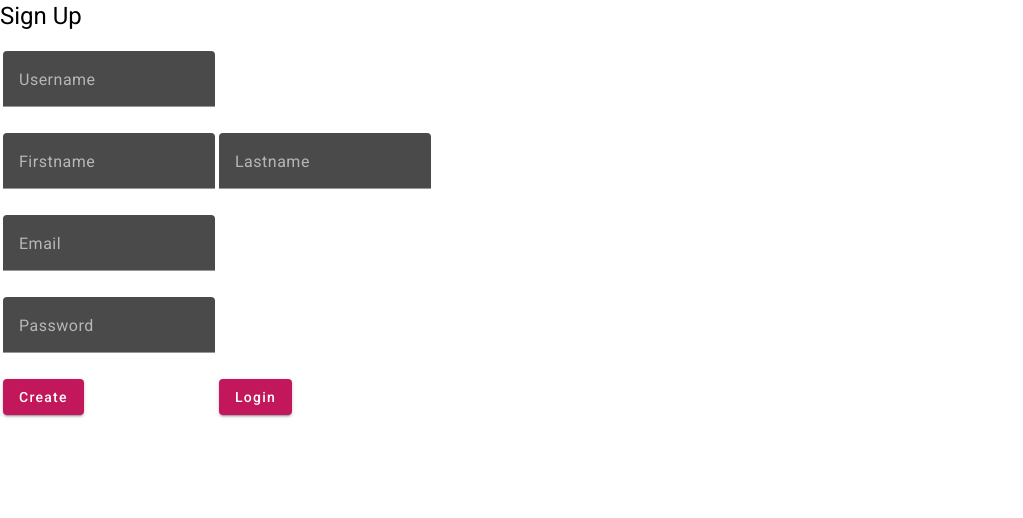
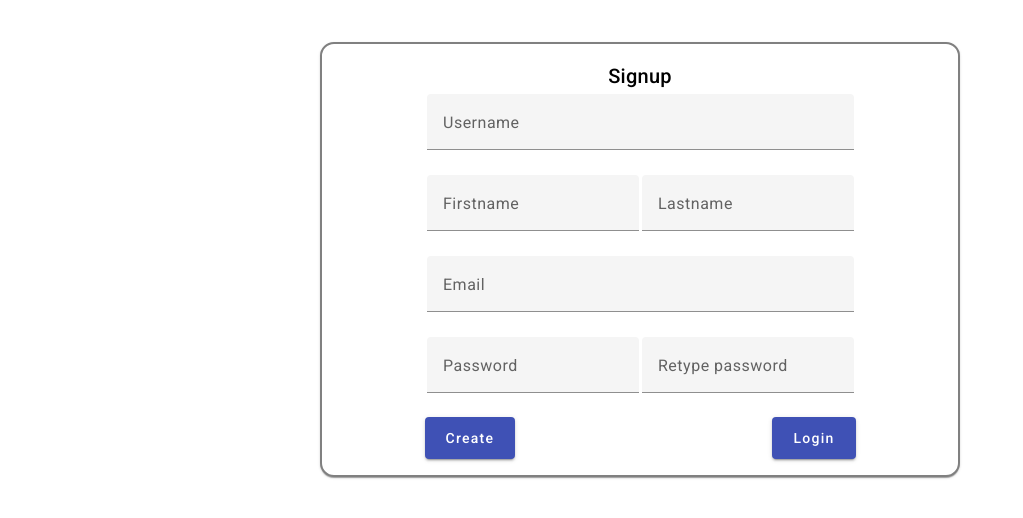
Before and after one commit to alex210501/AW4L-ExpenseTracker-FrontEnd, an Angular app in the folder expensestracker/: page /signup in a window 1280 px wide. Shown: the top 518 px of the page, without its empty margins (0-1023 px from the left). Built offline with nearby package versions, Linux system fonts and the light colour scheme.

Commit message:
Add style in spaces, expenses and signup screens

```diff
--- a/expensestracker/src/app/components/signup/signup.component.css
+++ b/expensestracker/src/app/components/signup/signup.component.css
@@ -0,0 +1,35 @@
+.signup-body {
+    margin-top: 3em;
+    width: 50%;
+    border: 2px solid grey;
+    border-radius: 1em;
+    margin-left: auto;
+    margin-right: auto;
+}
+
+.signup-title {
+    display: flex;
+    justify-content: center; /* align horizontal */
+    align-items: center; /* align vertical */
+    color: black;
+}
+
+.signup-input {
+    width: 100%;
+    color: blue;
+    background-color: white;
+}
+
+.signup-content {
+    margin-left: auto;
+    margin-right: auto;
+}
+
+.signup-buttons {
+    display: flex;
+    justify-content: space-between;
+}
+
+.signup-buttons > button {
+    padding: 1.5em;
+}
--- a/expensestracker/src/app/components/signup/signup.component.html
+++ b/expensestracker/src/app/components/signup/signup.component.html
@@ -1,9 +1,12 @@
-<h1>Sign Up</h1>
-
-<table>
+<mat-card class="signup-body">
+    <mat-card-header class="signup-title">
+        <mat-card-title>Signup</mat-card-title>
+    </mat-card-header>
+    <mat-card-content class="signup-content">
+        <table cellspacing="1em">
             <tr>
-        <td>
-            <mat-form-field>
+                <td colspan="2">
+                    <mat-form-field class="signup-input">
                         <mat-label>Username</mat-label>
                         <input matInput type="text" [(ngModel)]="user.user_username">
                     </mat-form-field>
@@ -11,21 +14,21 @@
             </tr>
             <tr>
                 <td>
-            <mat-form-field>
+                    <mat-form-field class="signup-input">
                         <mat-label>Firstname</mat-label>
                         <input matInput type="text" [(ngModel)]="user.user_firstname">
                     </mat-form-field>
                 </td>
-        <td>
-            <mat-form-field>
+                <td colspan="2">
+                    <mat-form-field class="signup-input">
                         <mat-label>Lastname</mat-label>
                         <input matInput type="text" [(ngModel)]="user.user_lastname">
                     </mat-form-field>
                 </td>
             </tr>
             <tr>
-        <td>
-            <mat-form-field>
+                <td colspan="2">
+                    <mat-form-field class="signup-input">
                         <mat-label>Email</mat-label>
                         <input matInput type="text" [(ngModel)]="user.user_email">
                     </mat-form-field>
@@ -33,19 +36,23 @@
             </tr>
             <tr>
                 <td>
-            <mat-form-field>
+                    <mat-form-field class="signup-input">
                         <mat-label>Password</mat-label>
                         <input matInput type="password" [(ngModel)]="user.user_password">
                     </mat-form-field>
                 </td>
-    </tr>
-
-    <tr>
                 <td>
-            <button mat-raised-button color="primary" (click)="onCreate($event)">Create</button>
-        </td>
-        <td>
-            <button mat-raised-button color="primary" (click)="goToLogin($event)">Login</button>
+                    <mat-form-field class="signup-input">
+                        <mat-label >Retype password</mat-label>
+                        <input matInput type="password" [(ngModel)]="retype_password">
+                    </mat-form-field>
                 </td>
             </tr>
         </table>
+
+        <div class="signup-buttons">
+            <button mat-raised-button color="primary" (click)="onCreate()">Create</button>
+            <button mat-raised-button color="primary"(click)="goToLogin()">Login</button>
+        </div>
+      </mat-card-content>
+</mat-card>
--- a/expensestracker/src/app/components/signup/signup.component.ts
+++ b/expensestracker/src/app/components/signup/signup.component.ts
@@ -17,15 +17,17 @@ export class SignupComponent {
     user_email: '',
     user_password: '',
   };
+  retype_password = '';
 
   constructor(private router: Router, private apiService: ApiService) {};
 
-  onCreate(event: any) {
+  onCreate() {
     console.log(this.user);
     this.apiService.createUser(this.user);
+    this.router.navigate(['login']);
   }
 
-  goToLogin(event: any) {
+  goToLogin() {
     this.router.navigate(['login']);
   }
 }
--- a/expensestracker/src/app/components/spaces/spaces.component.css
+++ b/expensestracker/src/app/components/spaces/spaces.component.css
@@ -0,0 +1,32 @@
+.space-body {
+    width: 80%;
+
+    margin-left: auto;
+    margin-right: auto;
+}
+
+.space-list {
+    padding: 1em;
+}
+
+.space-tile {
+    display: flex;
+    justify-content: space-between;
+    border: 2px solid grey;
+    border-radius: 1em;
+    padding: 1em;
+    margin-bottom: 0.5em;
+}
+
+.space-title {
+    color: black;
+}
+
+.space-subtitle {
+    color: black;
+}
+
+.add-button {
+    margin-top: 1em;
+    float: right;
+}
--- a/expensestracker/src/app/components/spaces/spaces.component.html
+++ b/expensestracker/src/app/components/spaces/spaces.component.html
@@ -4,20 +4,26 @@
   </button>
   <span>Spaces</span>
 </mat-toolbar>
+<div class="space-body">
+  <mat-nav-list class="space-list" *ngFor="let space of dataService.spaces;">
+    <div class="space-tile" (click)="onSpace(space.space_id)">
+      <div>
+        <span matListItemTitle class="space-title">{{space.space_name}}</span>
+        <span matListItemLine class="space-subtitle">{{space.space_description}}</span>
+      </div>
 
-<mat-list *ngFor="let space of dataService.spaces;">
-  <mat-list-item (click)="onSpace(space.space_id)">
-    <span matListItemTitle>{{space.space_name}}</span>
-    <span matListItemLine>{{space.space_description}}</span>
-    <button mat-icon-button (click)="onEdit($event, space.space_id)">
+      <div>
+        <button mat-icon-button color="primary" (click)="onEdit($event, space.space_id)">
           <mat-icon>edit</mat-icon>
         </button>
-    <button mat-icon-button (click)="onDelete($event, space.space_id)">
+        <button mat-icon-button color="primary" (click)="onDelete($event, space.space_id)">
           <mat-icon>delete</mat-icon>
         </button>
-  </mat-list-item>
-</mat-list>
+      </div>
+    </div>
+  </mat-nav-list>
 
-<button mat-fab color="primary" (click)="openCreateSpaceDialog()">
+  <button mat-fab class="add-button" color="primary" (click)="openCreateSpaceDialog()">
     <mat-icon>add</mat-icon>
   </button>
+</div>
--- a/expensestracker/src/app/components/user-space/user-space.component.css
+++ b/expensestracker/src/app/components/user-space/user-space.component.css
@@ -0,0 +1,22 @@
+.expense-body {
+    width: 80%;
+    margin-left: auto;
+    margin-right: auto;
+}
+
+.expense-tile {
+    padding: 1em;
+    border: 2px solid grey;
+    border-radius: 1em;
+    margin-top: 1em;
+    margin-bottom: 1em;
+}
+
+.expense-line {
+    color: black;
+}
+
+.add-button {
+    margin-top: 1em;
+    float: right;
+}
--- a/expensestracker/src/app/components/user-space/user-space.component.html
+++ b/expensestracker/src/app/components/user-space/user-space.component.html
@@ -6,15 +6,13 @@
   <ng-template #elseBlock>No name</ng-template>
 </mat-toolbar>
 
-<li *ngFor="let expense of dataService.expenses;">
-  <mat-card (click)="onExpense(expense.expense_id)">
-    <mat-card-header>
-      <mat-card-title>{{expense.expense_description}}</mat-card-title>
-      <mat-card-subtitle>By {{expense.expense_paid_by}}</mat-card-subtitle>
-    </mat-card-header>
-  </mat-card>
-</li>
+<div class="expense-body">
+  <mat-nav-list class="expense-tile" *ngFor="let expense of dataService.expenses;" (click)="onExpense(expense.expense_id)">
+    <span matListItemTitle class="expense-line">{{expense.expense_description}}</span>
+    <span matListItemLine class="expense-line">Payd by {{expense.expense_paid_by}}</span>
+  </mat-nav-list>
 
-<button mat-fab color="primary" (click)="openCreateExpenseDialog()">
-  <mat-icon>add</mat-icon>
-</button>
+  <button mat-fab class="add-button" color="primary" (click)="openCreateExpenseDialog()">
+    <mat-icon>add</mat-icon>
+  </button>
+</div>
--- a/expensestracker/src/app/components/user-space/user-space.component.ts
+++ b/expensestracker/src/app/components/user-space/user-space.component.ts
@@ -7,6 +7,7 @@ import { ApiService } from 'src/app/services/api.service';
 import { CreateExpenseDialogComponent } from '../dialogs/create-expense-dialog/create-expense-dialog.component';
 import { DataService } from 'src/app/services/data.service';
 import { Space } from 'src/app/models/space';
+import { Expense } from 'src/app/models/expense';
 
 @Component({
   selector: 'app-user-space',
--- a/expensestracker/src/styles.css
+++ b/expensestracker/src/styles.css
@@ -1,6 +1,6 @@
 /* You can add global styles to this file, and also import other style files */
 
-@import '@angular/material/prebuilt-themes/pink-bluegrey.css';
+@import '@angular/material/prebuilt-themes/indigo-pink.css';
 
 html, body { height: 100%; }
 body { margin: 0; font-family: Roboto, "Helvetica Neue", sans-serif; }
```
Lines whose indentation alone changed are shown as unchanged.
